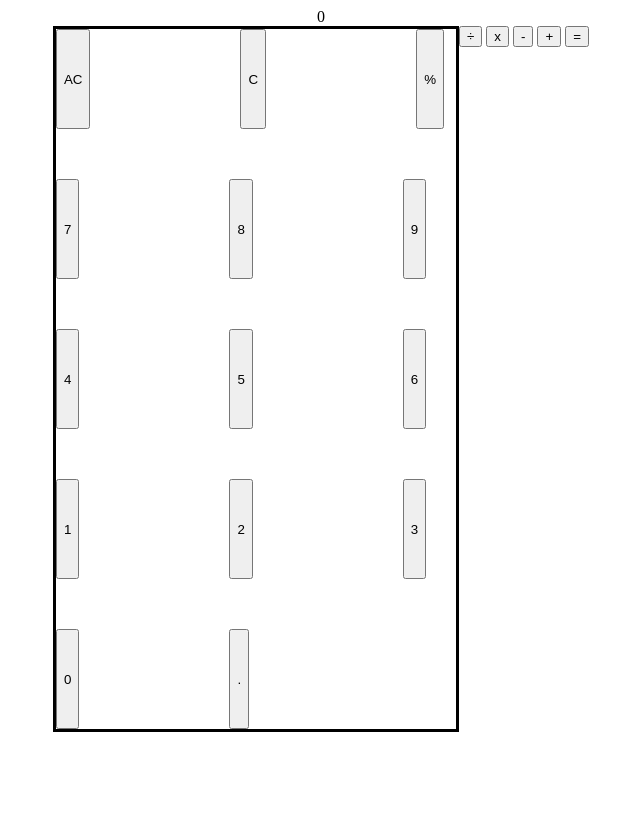
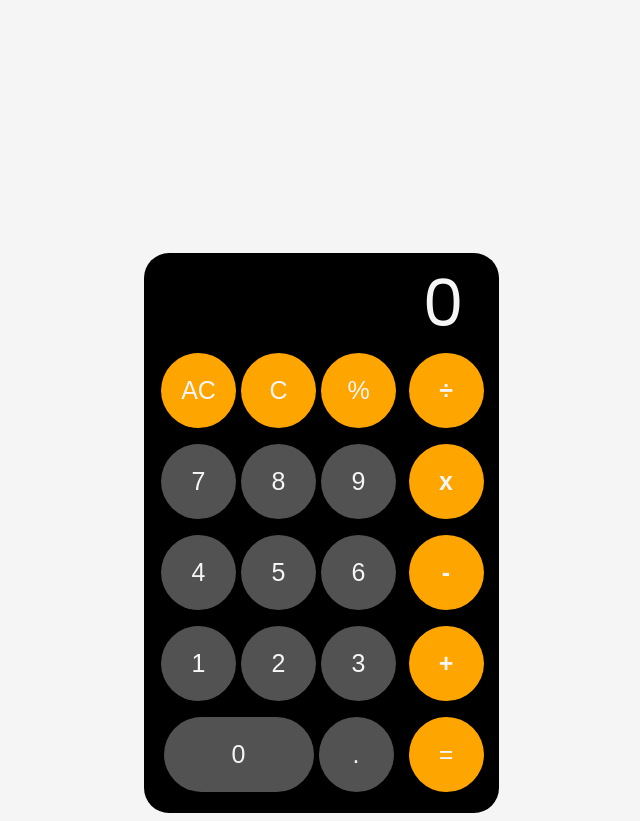
Before and after one commit to obiwanskywalkr/odin-calculator, a plain HTML site: page index.html in a window 1280 px wide. Shown: the whole page, without its empty margins (319-959 px from the left). Before the commit the page ends 800 px from the top, so only its background shows below. Drawn offline with Linux system fonts and the light colour scheme.

Commit message:
Add styling to calculator

```diff
--- a/style.css
+++ b/style.css
@@ -1,17 +1,27 @@
+body {
+   background-color: #F5F5F5;
+   font-family: 'Poppins', sans-serif;
+}
 .calculator {
+    margin-top: 20%;
     display: flex;
     flex-direction: column;
     justify-content: center;
     align-items: center;
 }
-.sumContainer {
-    width: 500px;
+.displayContainer {
+    width: 355px;
     height: 100px;
-    border: 3px solid;
+    border-top-left-radius: 25px;
+    border-top-right-radius: 25px;
+    background-color: black;
+    color: #F5F5F5;
     display: flex;
     justify-content: end;
 }
-#sum {
+#display {
+    font-size: 65px;
+    padding-right: 35px;
     display: inline-block;
     align-self: flex-end;
 }
@@ -19,20 +29,76 @@
     display: flex;
 }
 #numbers {
-    width: 400px;
-    height: 700px;
-    border: 3px solid;
+    width: 250px;
+    height: 450px;
+    padding: 0px 0px 10px 10px;
+    border-bottom-left-radius: 25px;
+    background-color: black;
     display: flex;
-    justify-content: baseline;
+    justify-content: center;
     flex-wrap: wrap;
-    column-gap: 150px;
-    row-gap: 50px
+    gap: 5px;
 }
-#operators {
-    width: 100px;
-    height: 700px;
-    border: 3px solid;
+.numberTool {
+    width: 75px;
+    height: 75px;
+    border: none;
+    border-radius: 50%;
+    font-size: 25px;
+    background-color: #FFA500;
+    color: #F5F5F5;
+}
+.numberButton {
+    width: 75px;
+    height: 75px;
+    border: none;
+    border-radius: 50%;
+    font-size: 25px;
+    background-color: #525252;
+    color: #F5F5F5;
+}
+#zero {
+    width: 150px;
+    height: 75px;
+    border-radius: 50px;
+}
+.decimal {
+    width: 75px;
+    height: 75px;
+    border: none;
+    border-radius: 50%;
+    font-size: 25px;
+    background-color: #525252;
+    color: #F5F5F5;
+}
+#operations {
+    width: 85px;
+    height: 450px;
+    padding: 0px 10px 10px 0px;
+    border-bottom-right-radius: 25px;
+    font-size: 50px;
+    background-color: black;
     display: flex;
     flex-direction: column;
-    gap: 100px;
+    align-items: center;
+    row-gap: 16px;
 }
+.operatorButton {
+    width: 75px;
+    height: 75px;
+    border: none;
+    border-radius: 50%;
+    font-size: 25px;
+    font-weight: bolder;
+    background-color: #FFA500;
+    color: #F5F5F5;
+}
+#runOperation {
+    width: 75px;
+    height: 75px;
+    border: none;
+    border-radius: 50%;
+    font-size: 25px;
+    background-color: #FFA500;
+    color: #F5F5F5;
+}
```
